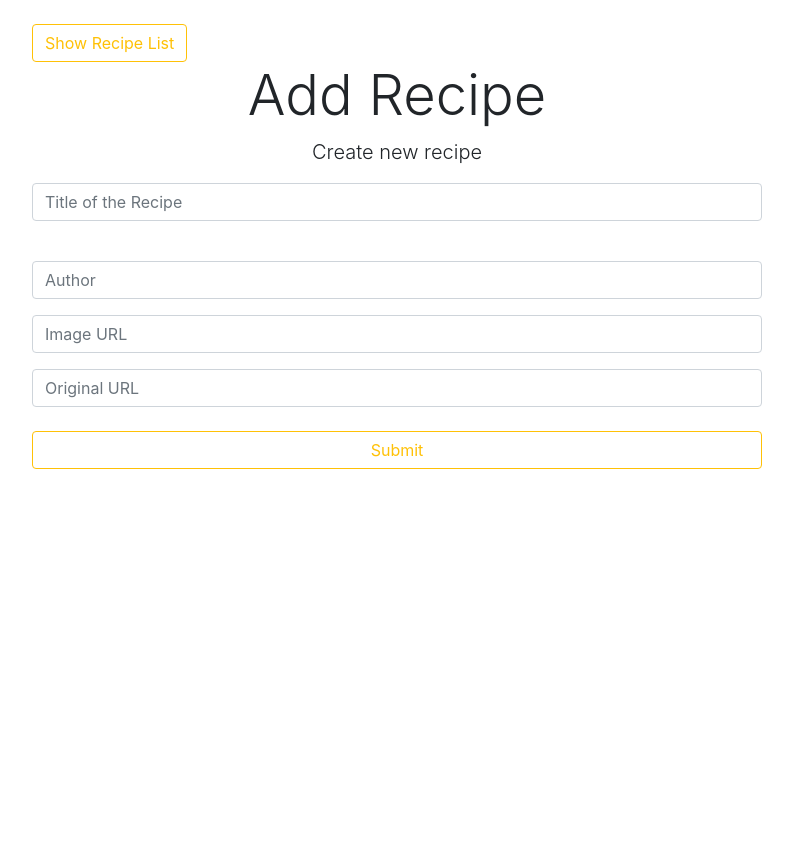
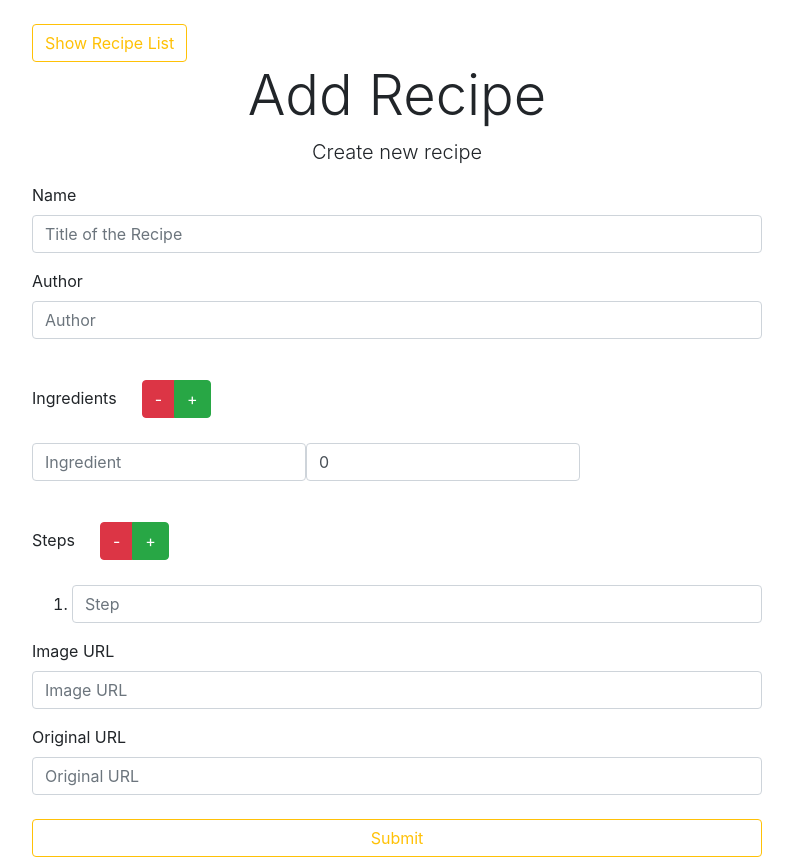
Before and after one commit to vaaranan-y/insta-recipe-frontend, a React (Create React App) app: page /create-recipe in a window 1280 px wide. Shown: the whole page, without its empty margins (243-1036 px from the left). Before the commit the page ends 800 px from the top, so only its background shows below. Built offline with nearby package versions, Linux system fonts and the light colour scheme.

Commit message:
Allowed adding of ingredients, fixed uploading new recipe, fixed deleting recipe

```diff
--- a/src/components/CreateRecipe.js
+++ b/src/components/CreateRecipe.js
@@ -24,29 +24,21 @@ class CreateRecipe extends Component {
 
   onSubmit = e => {
     e.preventDefault();
-
+    console.log(this.state)
     const data = {
       name: this.state.name,
       author: this.state.author,
       ingredients: this.state.ingredients,
       steps: this.state.steps,
-      timers: this.state.timers,
+      timers: [],
       imageURL: this.state.imageURL,
-      originalURL: this.state.originalURL
+      originalURL: ""
     };
 
     axios
-      .post('http://localhost:8082/api/recipes', data)
+      .post('http://localhost:8082/api', data)
       .then(res => {
-        this.setState({
-          name: '',
-          author: '',
-          ingredients: [],
-          steps: [],
-          timers: [],
-          imageURL: '',
-          originalURL: ''
-        })
+        alert("Recipe Successfully Uploaded");
         this.props.history.push('/');
       })
       .catch(err => {
@@ -54,7 +46,25 @@ class CreateRecipe extends Component {
       })
   };
 
+
   render() {
+    console.log(this.state.ingredients)
+
+    if(this.state.ingredients.length == 0){
+      var ingredientStr = {"quantity": "0", "name": "", "type": "Unknown"}
+      this.state.ingredients.push(ingredientStr)
+    }
+
+    if(this.state.steps.length == 0){
+      var stepStr = ""
+      var stepsTemp = [...this.state.steps]
+      stepsTemp.push(stepStr)
+      this.setState(prevState => ({
+        steps: stepsTemp
+      }));
+    }
+    // this.renderIngredients()
+
     return (
       <div className="CreateRecipe">
         <div className="container">
@@ -72,6 +82,7 @@ class CreateRecipe extends Component {
               </p>
 
               <form noValidate onSubmit={this.onSubmit}>
+                <label htmlFor="name">Name</label>
                 <div className='form-group'>
                   <input
                     type='text'
@@ -82,9 +93,9 @@ class CreateRecipe extends Component {
                     onChange={this.onChange}
                   />
                 </div>
-                <br />
 
                 <div className='form-group'>
+                  <label htmlFor="author">Author</label>
                   <input
                     type='text'
                     placeholder='Author'
@@ -95,7 +106,110 @@ class CreateRecipe extends Component {
                   />
                 </div>
 
+
                 <div className='form-group'>
+                  <label htmlFor="ingredients">Ingredients</label>
+                  <div class="btn-group" style={{padding: "25px"}}>
+                    <a href="#ingredientsSection" class="btn btn-danger minusStep"onClick={() => {
+                       var ingredientsTemp = [...this.state.ingredients]
+                       ingredientsTemp.pop()
+                       this.setState(prevState => ({
+                         ingredients: ingredientsTemp
+                       }));
+                       console.log(this.state.ingredients.length)
+                    }}>-</a>
+                    <a href="#ingredientsSection" class="btn btn-success addStep" onClick={() => {
+                      var ingredientStr = {"quantity": "0", "name": "", "type": "Unknown"}
+                      var ingredientsTemp = [...this.state.ingredients]
+                      ingredientsTemp.push(ingredientStr)
+                      this.setState(prevState => ({
+                        ingredients: ingredientsTemp
+                      }));
+                      console.log(this.state.ingredients.length)
+
+                    }}>+</a>
+                </div>
+
+                {this.state.ingredients.map((ingredient, index)=>(
+                        <div class="form-inline">
+                          <input
+                          type='text'
+                          placeholder='Ingredient'
+                          name="name"
+                          className='form-control'
+                          defaultValue={ingredient.name}
+                          onChange={(e)=>{
+                            console.log(e.target.name)
+                            // create shallow copy of ingredients, modify name of ingredient in question, then put it back
+                            var ingredientsTemp = [...this.state.ingredients]
+                            ingredientsTemp[index].name = e.target.value
+                            this.setState({ingredientsTemp});
+                          }}/>
+
+                          <input
+                            type='text'
+                            placeholder='Quantity'
+                            name='quantity'
+                            className='form-control'
+                            defaultValue={ingredient.quantity}
+                            onChange={(e)=>{
+                              console.log(e.target.name)
+                              // create shallow copy of ingredients, modify name of ingredient in question, then put it back
+                              var ingredientsTemp = [...this.state.ingredients]
+                              ingredientsTemp[index].quantity = e.target.value
+                              this.setState({ingredientsTemp});
+                            }}/>
+                        </div>
+                      ))}
+
+                </div>
+
+                <div className='form-group'>
+                  <label htmlFor="steps">Steps</label>
+                  <div class="btn-group" style={{padding: "25px"}}>
+                      <a href="#stepsSection" class="btn btn-danger minusStep"onClick={() => {
+                        var stepsTemp = [...this.state.steps]
+                        stepsTemp.pop()
+                        this.setState(prevState => ({
+                          steps: stepsTemp
+                        }));
+                        console.log(this.state.steps.length)
+                      }}>-</a>
+                      <a href="#stepsSection" class="btn btn-success addStep" onClick={() => {
+                        var stepStr = ""
+                        var stepsTemp = [...this.state.steps]
+                        stepsTemp.push(stepStr)
+                        this.setState(prevState => ({
+                          steps: stepsTemp
+                        }));
+                        console.log(this.state.steps.length)
+
+                      }}>+</a>
+                  </div>
+                  <ol>
+                    {this.state.steps.map((step, index)=>(
+                        <li>
+                          <input
+                            type='text'
+                            placeholder='Step'
+                            name='step'
+                            className='form-control'
+                            defaultValue={step}
+                            onChange={(e)=>{
+                              console.log(e.target.name)
+                              // create shallow copy of steps, modify name of step in question, then put it back
+                              var stepsTemp = [...this.state.steps]
+                              stepsTemp[index] = e.target.value
+                              this.setState({steps:stepsTemp});
+                            }}
+                          />
+                        </li>
+                      ))}
+                  </ol>
+                </div>
+
+                <div className='form-group'>
+                  <label htmlFor="imageURL">Image URL</label>
                   <input
                     type='text'
                     placeholder='Image URL'
@@ -107,6 +221,7 @@ class CreateRecipe extends Component {
                 </div>
 
                 <div className='form-group'>
+                  <label htmlFor="originalURL">Original URL</label>
                   <input
                     type='text'
                     placeholder='Original URL'
@@ -131,26 +246,3 @@ class CreateRecipe extends Component {
 }
 
 export default CreateRecipe;
-
-
-// <div className='form-group'>
-//                   <input
-//                     type='text'
-//                     placeholder='Author'
-//                     name='author'
-//                     className='form-control'
-//                     value={this.state.author}
-//                     onChange={this.onChange}
-//                   />
-//                 </div>
-
-//                 <div className='form-group'>
-//                   <input
-//                     type='text'
-//                     placeholder='Describe this book'
-//                     name='description'
-//                     className='form-control'
-//                     value={this.state.description}
-//                     onChange={this.onChange}
-//                   />
-//                 </div>
--- a/src/components/ShowRecipeDetails.js
+++ b/src/components/ShowRecipeDetails.js
@@ -37,8 +37,9 @@ class ShowRecipeDetails extends Component {
 
   onDeleteClick (id) {
     axios
-      .delete('http://localhost:8082/api/recipes/'+id)
+      .delete('http://localhost:8082/api/'+id)
       .then(res => {
+        alert("Recipe Deleted");
         this.props.history.push("/");
       })
       .catch(err => {
```
Also changed, not shown: src/components/UpdateRecipeInfo.js (+4 -6 lines).
